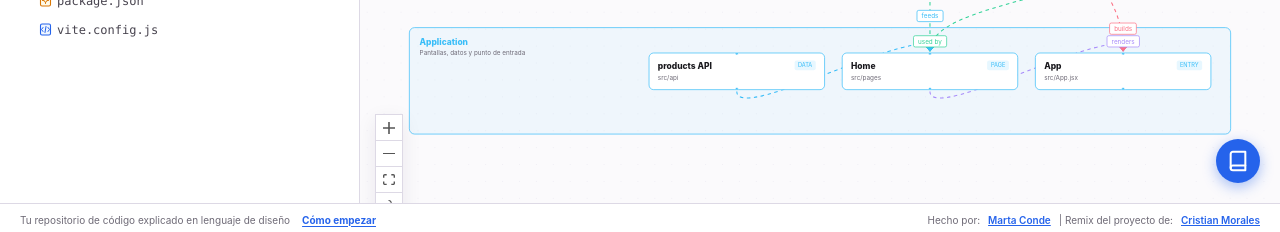
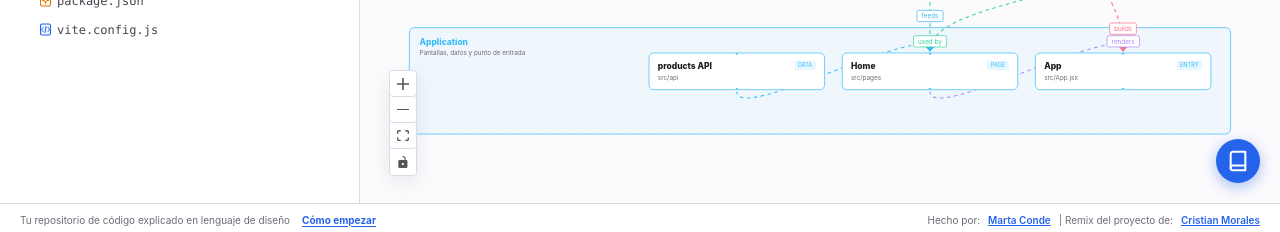
Before and after one commit to MartaCondeDesign/Code-Repo, a React (Vite) app: page / in a window 1280 px wide. Shown: the part 565-797 px from the top of the page. Built offline with nearby package versions, Linux system fonts and the light colour scheme; a web font is replaced by a local one.

Commit message:
fix: elevate ReactFlow map controls above bottom footer and apply 4px border-radius

```diff
--- a/src/map.css
+++ b/src/map.css
@@ -270,8 +270,10 @@ button { color: inherit; }
 .clear-focus { font-family: var(--font-code); }
 .graph { position: relative; flex: 1; min-height: 0; isolation: isolate; }
 .graph .react-flow { --xy-background-color: var(--paper); --xy-controls-button-background-color-default: #fff; --xy-controls-button-color-default: #555; --xy-controls-button-border-color-default: var(--line); }
-.graph .react-flow__controls { overflow: visible; border: 1px solid var(--line); box-shadow: 0 6px 20px rgba(40,30,60,.08); }
-.graph .react-flow__controls-button { position: relative; overflow: visible; }
+.graph .react-flow__controls { bottom: 44px !important; left: 14px !important; overflow: visible; border: 1px solid var(--line); border-radius: 4px !important; box-shadow: 0 6px 20px rgba(40,30,60,.08); }
+.graph .react-flow__controls-button { position: relative; overflow: visible; border-radius: 4px !important; }
+.graph .react-flow__controls-button:first-child { border-top-left-radius: 4px !important; border-top-right-radius: 4px !important; }
+.graph .react-flow__controls-button:last-child { border-bottom-left-radius: 4px !important; border-bottom-right-radius: 4px !important; }
 .graph .react-flow__controls-button::after { content: attr(aria-label); position: absolute; left: calc(100% + 8px); top: 50%; z-index: 2000; transform: translateY(-50%) translateX(-3px); width: max-content; max-width: 180px; padding: 6px 8px; border-radius: 5px; background: #172033; color: #fff; box-shadow: 0 4px 14px rgba(15,23,42,.18); font-family: var(--font-ui); font-size: 10px; line-height: 1.25; pointer-events: none; opacity: 0; visibility: hidden; transition: opacity .14s, transform .14s; }
 .graph .react-flow__controls-button:hover::after, .graph .react-flow__controls-button:focus-visible::after { opacity: 1; visibility: visible; transform: translateY(-50%) translateX(0); }
 .loading-overlay { position: absolute; inset: 0; z-index: 50; display: flex; flex-direction: column; justify-content: center; align-items: center; gap: 14px; background: rgba(251,250,252,.60); backdrop-filter: blur(3px); -webkit-backdrop-filter: blur(3px); color: var(--muted); text-align: center; font-size: 14px; transition: opacity .35s ease, visibility .35s ease; }
```
